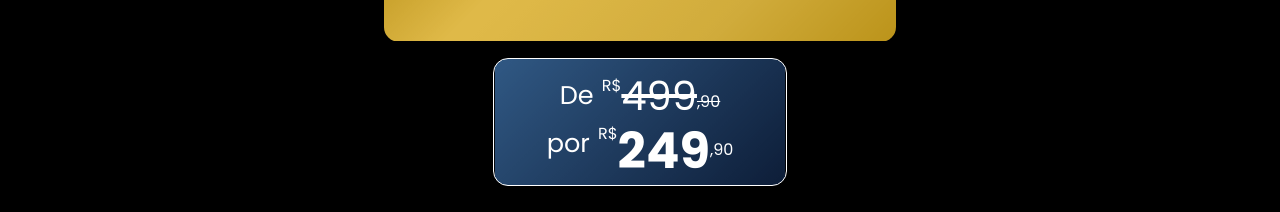
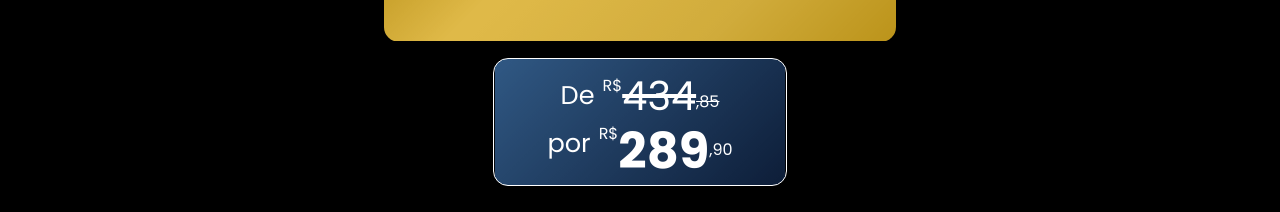
Before and after one commit to vcspc/empreender-valadares, a Next.js app in the folder empreender-valadares/: page / in a window 1280 px wide. Shown: the part 5106-5318 px from the top of the page. Built offline with nearby package versions, Linux system fonts and the light colour scheme.

Commit message:
modificação do preço

```diff
--- a/empreender-valadares/src/app/page.jsx
+++ b/empreender-valadares/src/app/page.jsx
@@ -147,9 +147,9 @@ export default function Home() {
         <Wrapper style={{ flexDirection: 'column', alignItems: 'center', width: '100%', }} fundo="fundo5" >
           <Desconto />
           <Preco
-            preco1="499"
-            centavos1=",90"
-            preco2="249"
+            preco1="434"
+            centavos1=",85"
+            preco2="289"
             centavos2=",90"
           />
           <Botao
```
